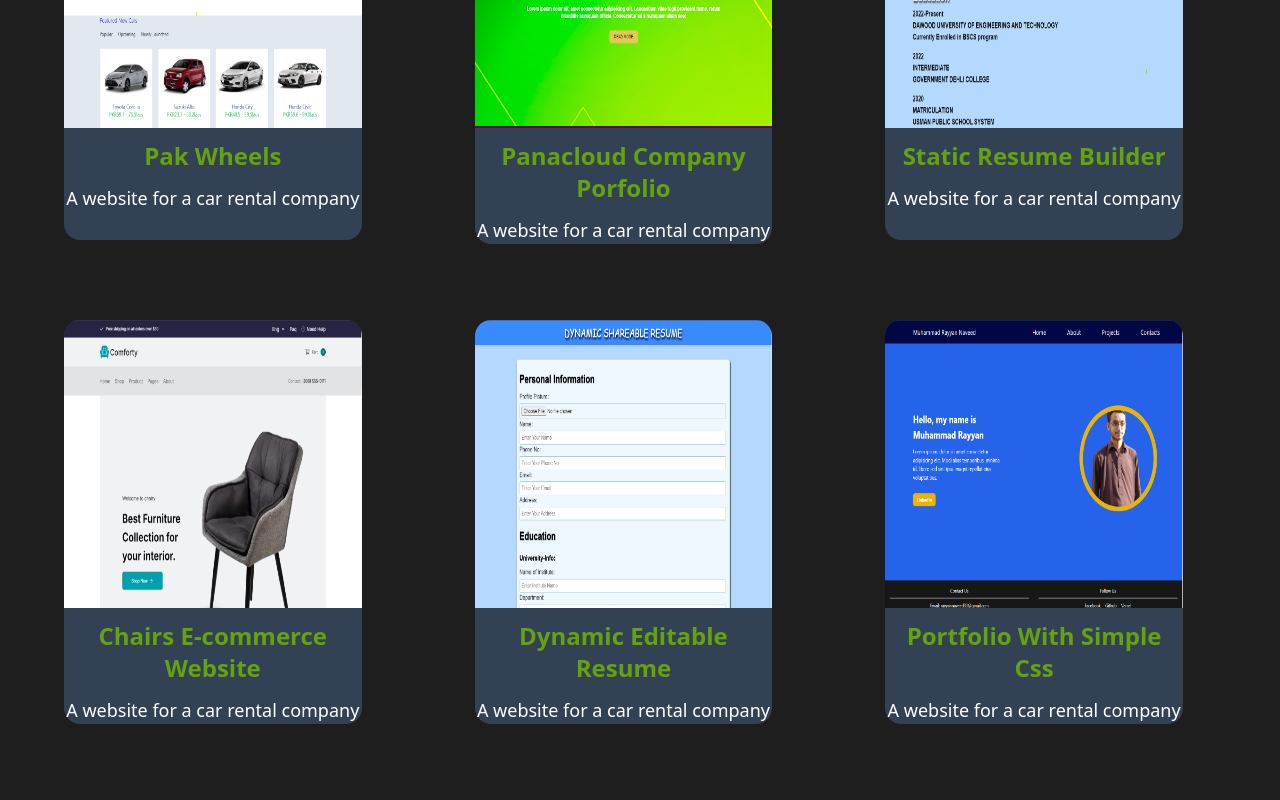
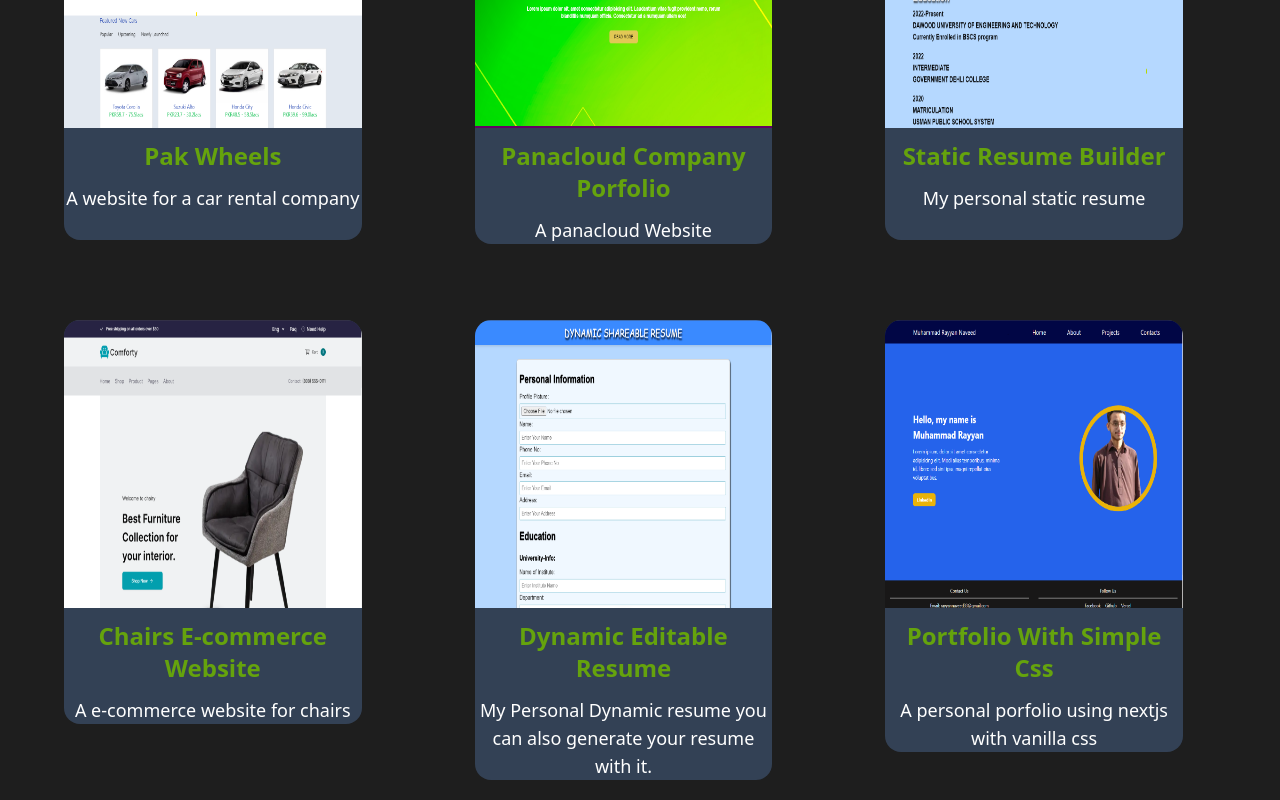
Before and after one commit to mrayyannaveed/portfolio_with_tailwindcss, a Next.js app: page /projects in a window 1280 px wide. Shown: the part 440-1240 px from the top of the page. Before the commit the page ends 1184 px from the top, so only its background shows below. Built offline with nearby package versions, Linux system fonts and the light colour scheme.

Commit message:
update code

```diff
--- a/src/app/components/projectsCom.tsx
+++ b/src/app/components/projectsCom.tsx
@@ -2,13 +2,6 @@
 import ProjectsComponent from './projectsComponent'
 
 const ProjectsCom = () => {
-    // type com = {
-    //     heading: string,
-    //     desc: string,
-    //     bgcol: string,
-    //     atribute: any,
-    //     ani: string
-    // }
     let projectsCom= [
         {
             heading: "Pak Wheels",
@@ -18,31 +11,31 @@
         },
         {
             heading: "Panacloud Company Porfolio",
-            desc: "A website for a car rental company",
+            desc: "A panacloud Website",
             image: "/panacloud.png",
             link: "https://company-portfolio-indol.vercel.app/"
         },
         {
             heading: "Static Resume Builder",
-            desc: "A website for a car rental company",
+            desc: "My personal static resume",
             image: "/resume.png",
             link: "https://resume-builder-phi-red.vercel.app/"
         },
         {
             heading: "Chairs E-commerce Website",
-            desc: "A website for a car rental company",
+            desc: "A e-commerce website for chairs",
             image: "/chairWeb.png",
             link: "https://ui-ux-hackathon-8.vercel.app/"
         },
         {
             heading: "Dynamic Editable Resume",
-            desc: "A website for a car rental company",
+            desc: "My Personal Dynamic resume you can also generate your resume with it.",
             image: "/dynamicEditableResume.png",
             link: "https://unique-path-and-shareable-link-nu.vercel.app/"
         },
         {
             heading: "Portfolio With Simple Css",
-            desc: "A website for a car rental company",
+            desc: "A personal porfolio using nextjs with vanilla css",
             image: "/cssPortfolio.png",
             link: "https://portfolio-with-css-8.vercel.app/"
         }
```
